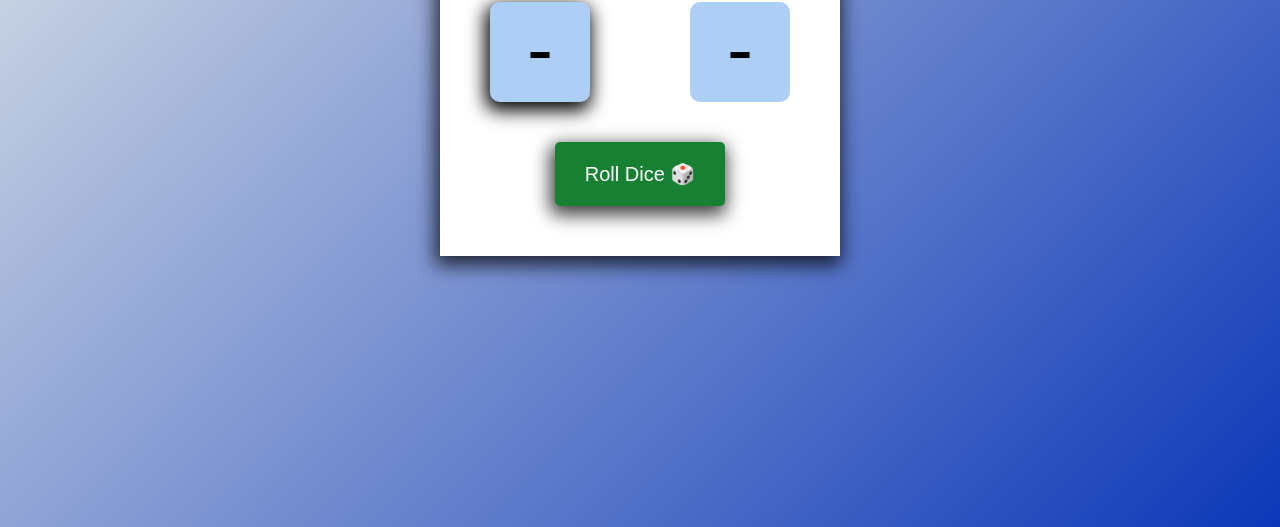
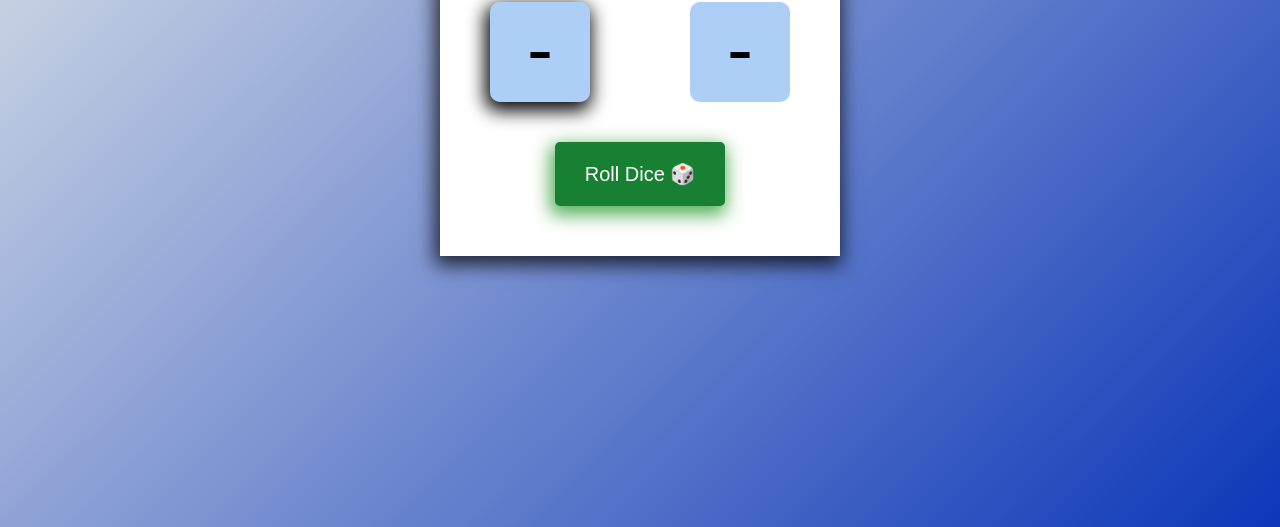
Before and after one commit to shanecolby/diceGame, a plain HTML site: page index.html in a window 1280 px wide. In both pictures the pointer is over the button "Roll Dice 🎲". Shown: the part 323-850 px from the top of the page. Drawn offline with Linux system fonts and the light colour scheme.

Commit message:
style roll box shadown color

```diff
--- a/index.css
+++ b/index.css
@@ -67,7 +67,7 @@ button {
 }
 
 #rollBtn:hover {
-  box-shadow: -2px 6px 18px 3px rgba(0,0,0,0.75);
+  box-shadow: -2px 6px 18px 3px rgba(28, 148, 34, 0.75);
 }
 
 #resetBtn {
```
